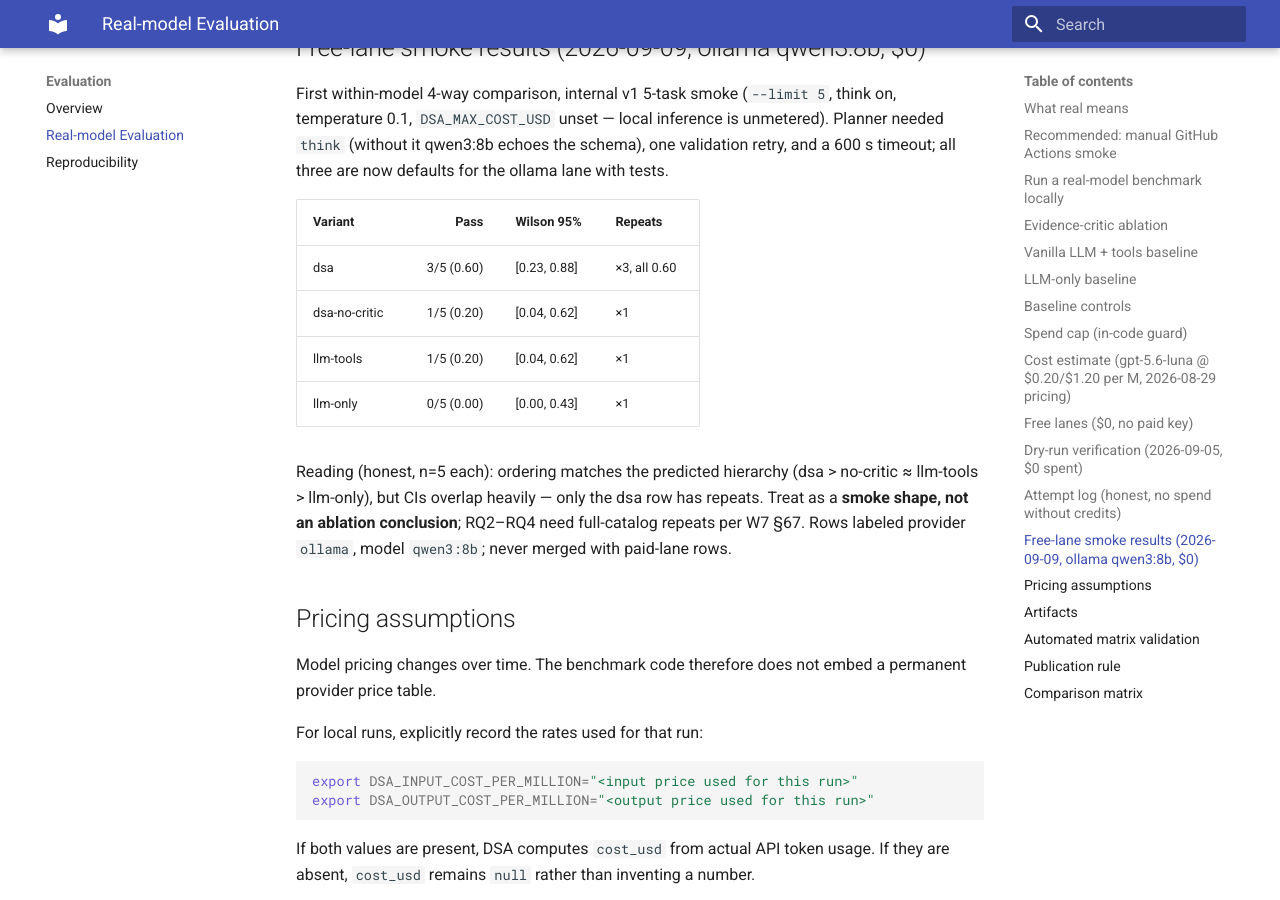
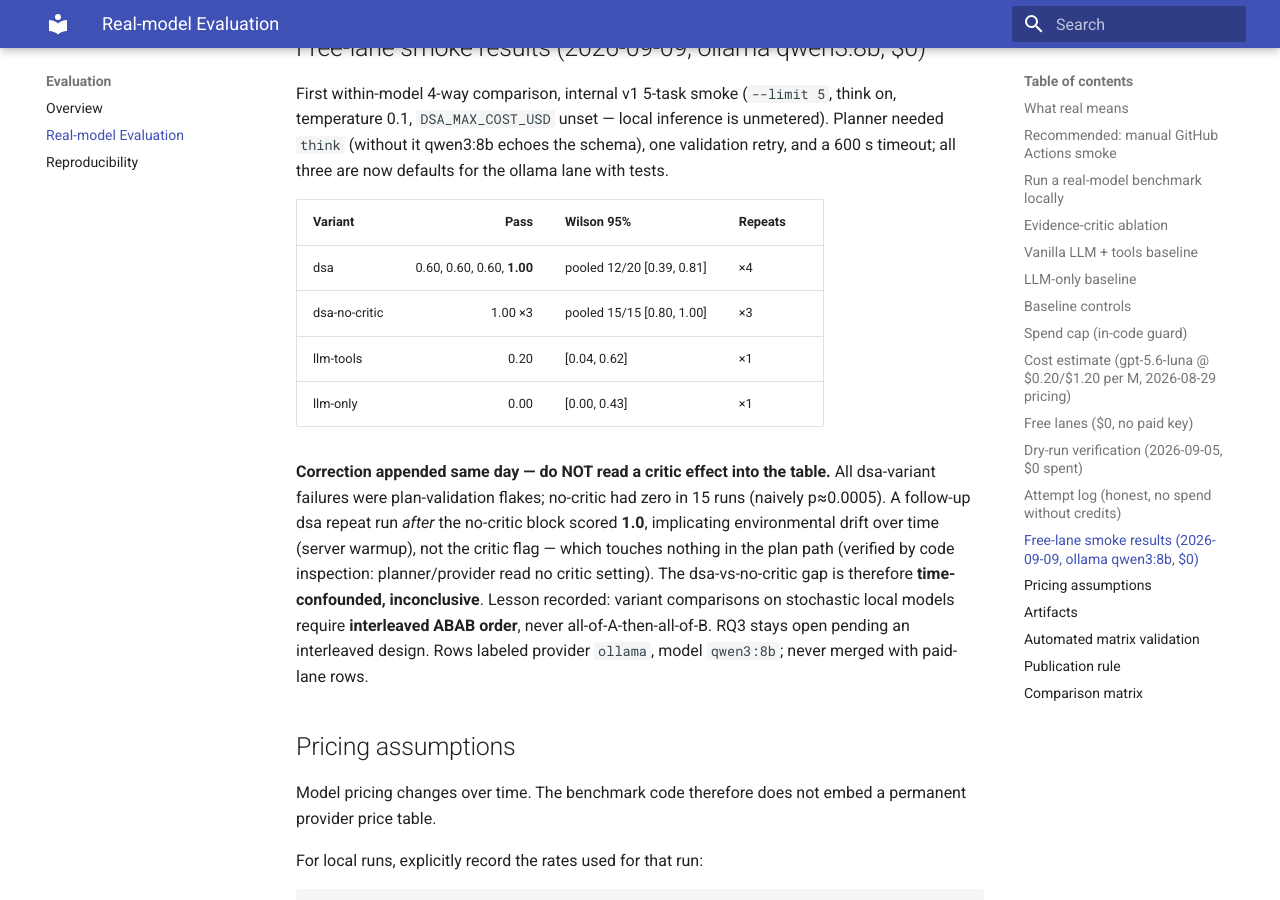
Before and after one commit to Jackxiaozhiren/data-science-agent, an MkDocs documentation site: the page built from docs/real-model-evaluation.md, in a window 1280 px wide and 900 px high, scrolled down 6458 px. Built offline with MkDocs 1.6.1 and Material for MkDocs 9.7.7, drawn with Linux system fonts in a browser that asks for light colours.

Commit message:
docs(real-model): no-critic x3 + drift-corrected RQ3 reading (inconclusive, ABAB required)

```diff
--- a/docs/real-model-evaluation.md
+++ b/docs/real-model-evaluation.md
@@ -231,16 +231,21 @@ defaults for the ollama lane with tests.
 
 | Variant | Pass | Wilson 95% | Repeats |
 |---|---:|---|---|
-| dsa | 3/5 (0.60) | [0.23, 0.88] | ×3, all 0.60 |
-| dsa-no-critic | 1/5 (0.20) | [0.04, 0.62] | ×1 |
-| llm-tools | 1/5 (0.20) | [0.04, 0.62] | ×1 |
-| llm-only | 0/5 (0.00) | [0.00, 0.43] | ×1 |
+| dsa | 0.60, 0.60, 0.60, **1.00** | pooled 12/20 [0.39, 0.81] | ×4 |
+| dsa-no-critic | 1.00 ×3 | pooled 15/15 [0.80, 1.00] | ×3 |
+| llm-tools | 0.20 | [0.04, 0.62] | ×1 |
+| llm-only | 0.00 | [0.00, 0.43] | ×1 |
 
-Reading (honest, n=5 each): ordering matches the predicted hierarchy
-(dsa > no-critic ≈ llm-tools > llm-only), but CIs overlap heavily — only the
-dsa row has repeats. Treat as a **smoke shape, not an ablation conclusion**;
-RQ2–RQ4 need full-catalog repeats per W7 §67. Rows labeled
-provider `ollama`, model `qwen3:8b`; never merged with paid-lane rows.
+**Correction appended same day — do NOT read a critic effect into the table.**
+All dsa-variant failures were plan-validation flakes; no-critic had zero in 15
+runs (naively p≈0.0005). A follow-up dsa repeat run *after* the no-critic block
+scored **1.0**, implicating environmental drift over time (server warmup), not
+the critic flag — which touches nothing in the plan path (verified by code
+inspection: planner/provider read no critic setting). The dsa-vs-no-critic gap
+is therefore **time-confounded, inconclusive**. Lesson recorded: variant
+comparisons on stochastic local models require **interleaved ABAB order**,
+never all-of-A-then-all-of-B. RQ3 stays open pending an interleaved design.
+Rows labeled provider `ollama`, model `qwen3:8b`; never merged with paid-lane rows.
 
 ## Pricing assumptions
 
```
